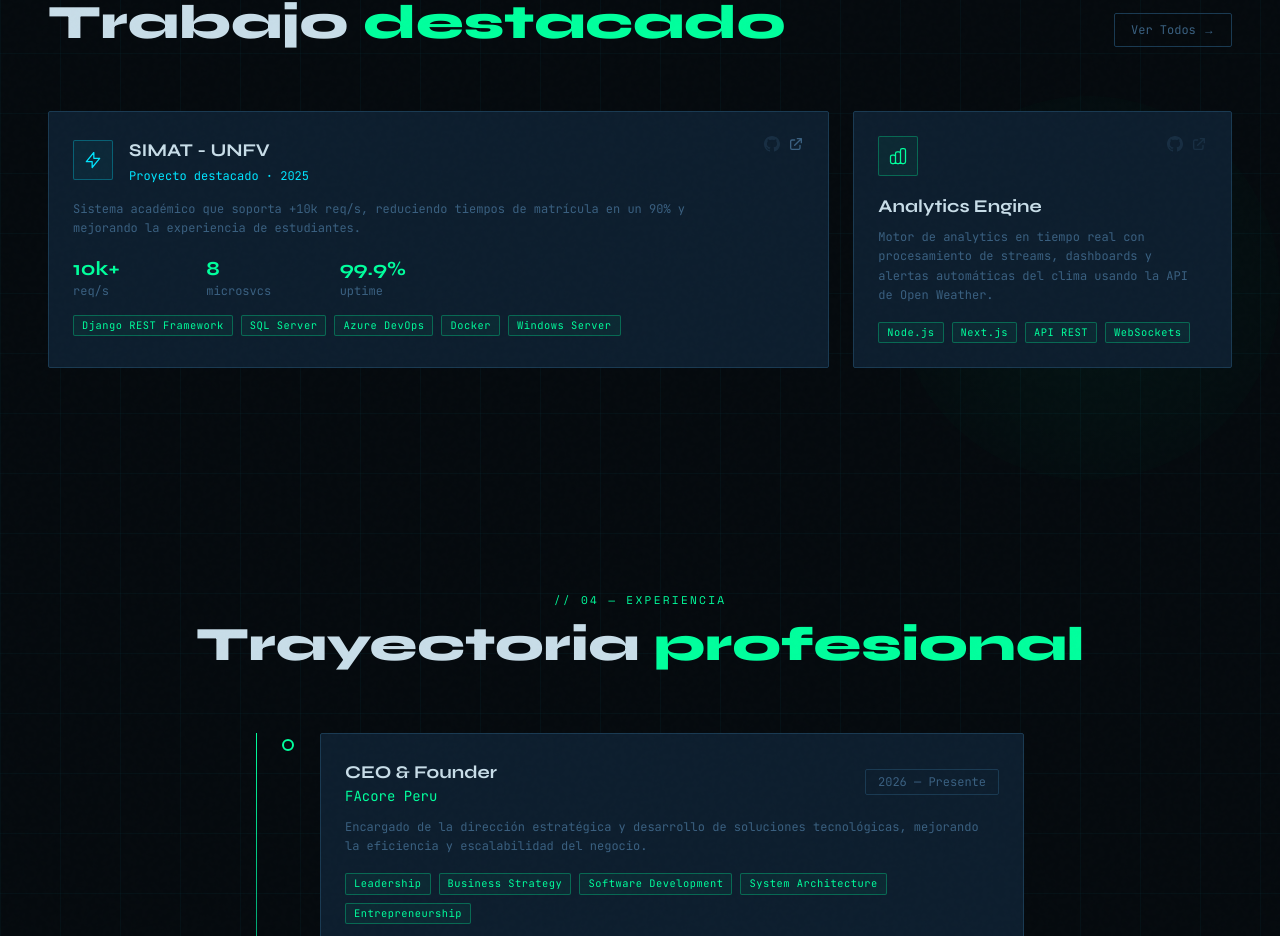
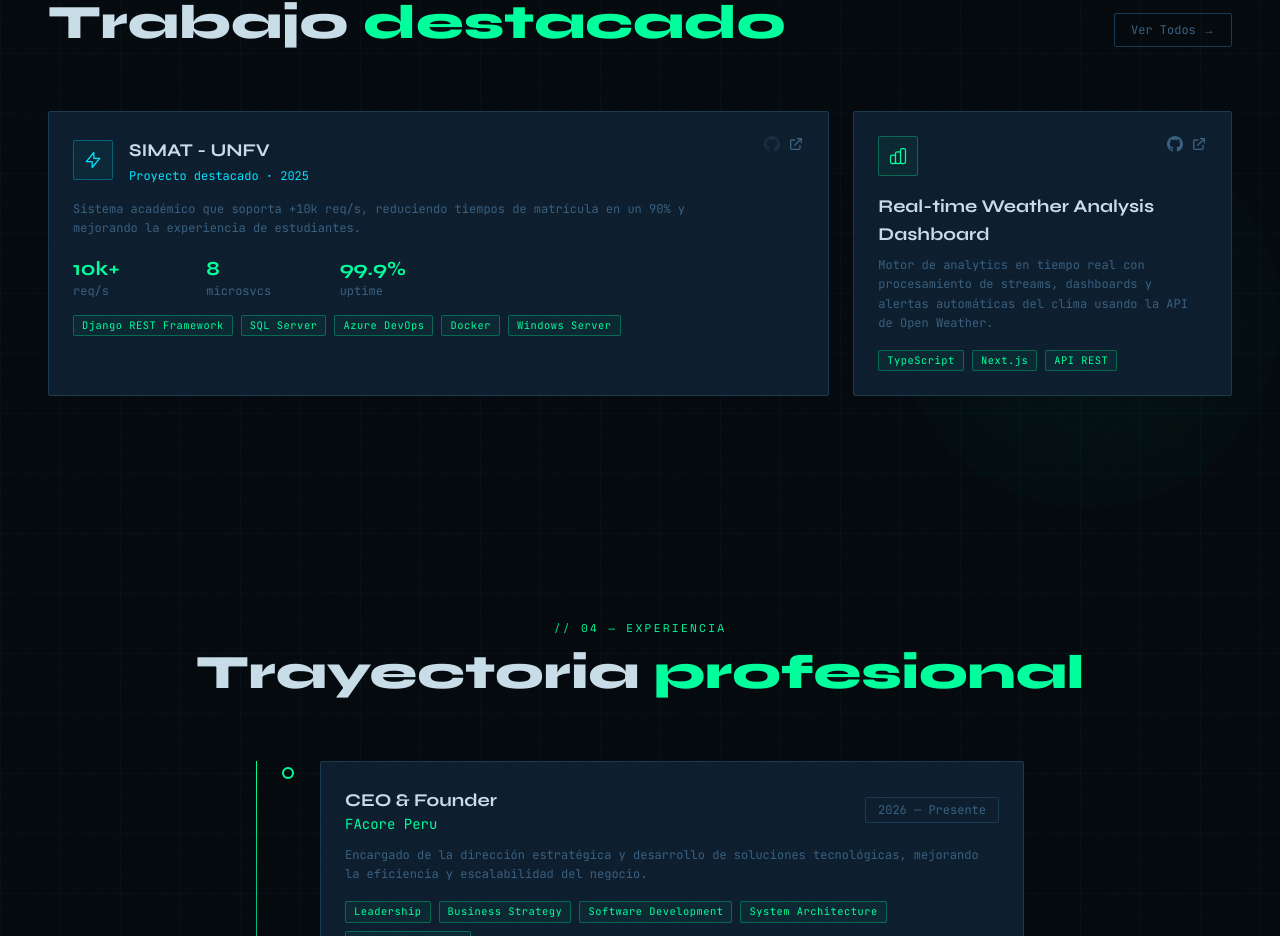
Before and after one commit to alvaro-espinozagarate/portfolio, a Next.js app: page / in a window 1280 px wide. Shown: the part 2827-3763 px from the top of the page. Built offline with nearby package versions, Linux system fonts and the light colour scheme.

Commit message:
feat: update Analytics Engine project details with correct tags and URLs

```diff
--- a/components/Projects.tsx
+++ b/components/Projects.tsx
@@ -94,13 +94,13 @@ const PROJECTS: Project[] = [
     ),
   },
   {
-    title: "Analytics Engine",
+    title: "Real-time Weather Analysis Dashboard",
     year: "2026",
     desc: "Motor de analytics en tiempo real con procesamiento de streams, dashboards y alertas automáticas del clima usando la API de Open Weather.",
-    tags: ["Node.js", "Next.js", "API REST", "WebSockets"],
+    tags: ["TypeScript", "Next.js", "API REST"],
     color: "neon",
-    githubUrl: "", // ej: "https://github.com/alvaro-espinozagarate/analytics-engine"
-    liveUrl: "",
+    githubUrl: "https://github.com/alvaro-espinozagarate/dashboard-climatologico",
+    liveUrl: "https://dashboard-climatologico.vercel.app/",
     icon: (
       <svg className="w-5 h-5" fill="none" stroke="currentColor" viewBox="0 0 24 24">
         <path strokeLinecap="round" strokeLinejoin="round" strokeWidth={1.5} d="M9 19v-6a2 2 0 00-2-2H5a2 2 0 00-2 2v6a2 2 0 002 2h2a2 2 0 002-2zm0 0V9a2 2 0 012-2h2a2 2 0 012 2v10m-6 0a2 2 0 002 2h2a2 2 0 002-2m0 0V5a2 2 0 012-2h2a2 2 0 012 2v14a2 2 0 01-2 2h-2a2 2 0 01-2-2z" />
```
